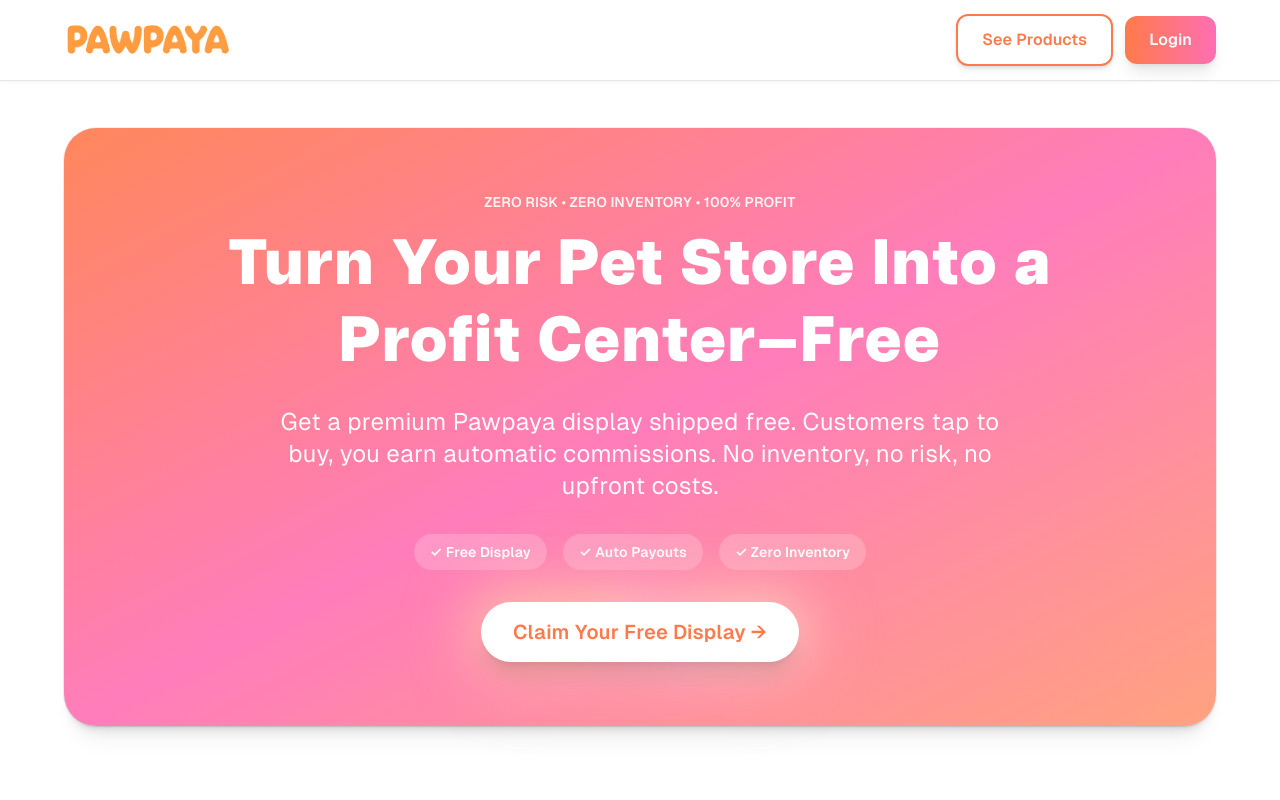
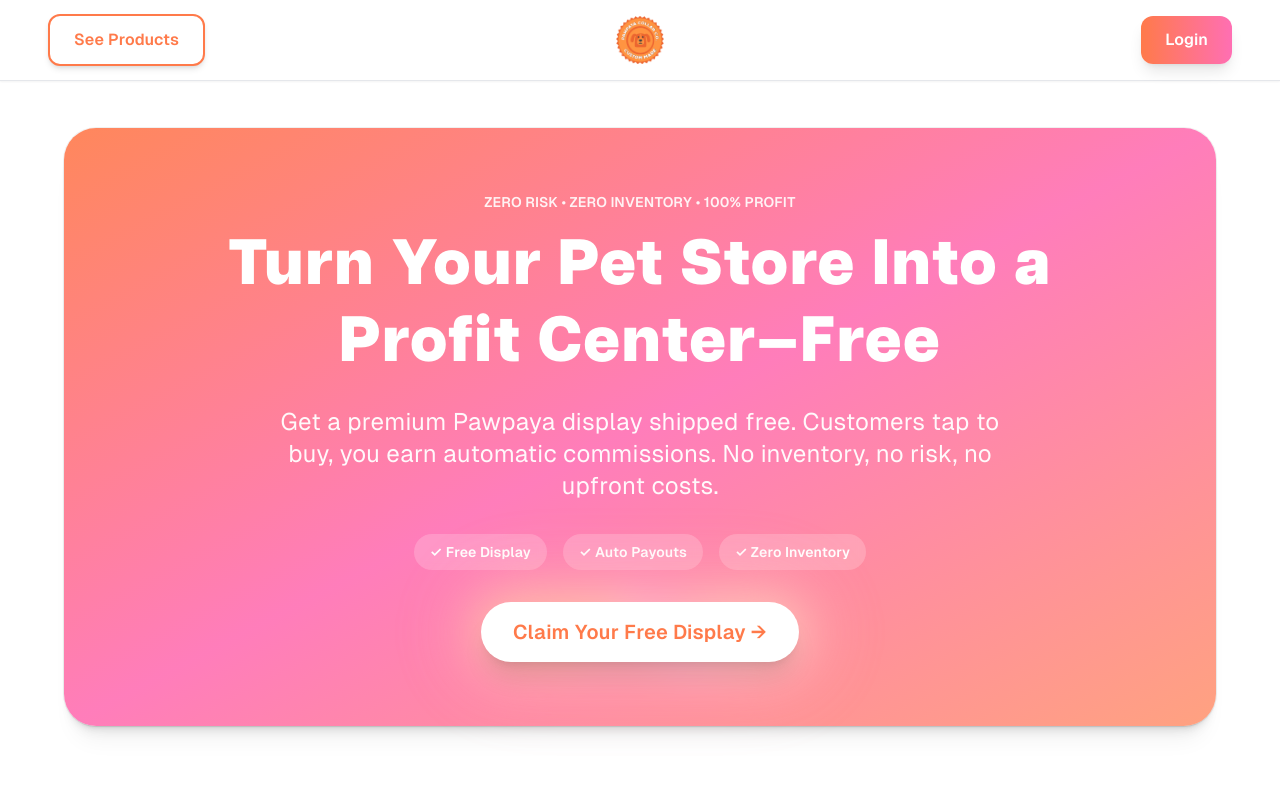
Before and after one commit to pawpayaco/tapify-marketplace, a Next.js app: page / in a window 1280 px wide. Shown: the top 800 px of the page. Built offline with nearby package versions, Linux system fonts and the light colour scheme; no server answers.

Commit message:
Sync latest UID and Priority Display fixes

```diff
--- a/components/navbar.js
+++ b/components/navbar.js
@@ -7,48 +7,50 @@
 
   return (
     <nav className="fixed top-0 left-0 right-0 z-50 border-b border-gray-200 shadow-sm bg-white">
-      <div className="max-w-[1800px] mx-auto px-8 sm:px-12 lg:px-16">
-        <div className="flex justify-between items-center h-20">
-          {/* Logo/Brand */}
-          <div className="flex-shrink-0">
-            <Link href="/" className="flex items-center hover:scale-105 transition-all duration-300 group">
+      <div className="max-w-[1800px] mx-auto px-4 sm:px-8 lg:px-12">
+        <div className="flex justify-between items-center h-16 sm:h-20">
+          {/* Left: See Products Button */}
+          <div className="flex-1 flex justify-start">
+            <Link
+              href="https://pawpayaco.com/products/diy-builder-kit-copy"
+              target="_blank"
+              rel="noopener noreferrer"
+              className="px-3 sm:px-6 py-2 sm:py-3 font-bold text-xs sm:text-base text-[#ff7a4a] bg-white border-2 border-[#ff7a4a] rounded-xl hover:bg-gradient-to-r hover:from-[#ff7a4a] hover:to-[#ff6fb3] hover:text-white hover:border-transparent shadow-md hover:shadow-lg transition-all hover:scale-105 whitespace-nowrap"
+            >
+              <span className="hidden sm:inline">See Products</span>
+              <span className="sm:hidden">Products</span>
+            </Link>
+          </div>
+
+          {/* Center: Logo */}
+          <div className="flex-shrink-0 absolute left-1/2 transform -translate-x-1/2">
+            <Link href="/" className="flex items-center hover:scale-105 transition-all duration-300">
               <div className="relative">
                 <Image
-                  src="/tapify-logo.png"
-                  alt="Tapify"
-                  width={128}
-                  height={36}
-                  className="h-[36px] w-auto transition-all"
+                  src="/pawpaya-logo-circle.png"
+                  alt="Pawpaya Collar Co."
+                  width={48}
+                  height={48}
+                  className="h-10 w-10 sm:h-12 sm:w-12 transition-all"
                   priority
                 />
               </div>
             </Link>
           </div>
 
-          {/* Desktop Navigation & Auth */}
-          <div className="flex items-center gap-2 sm:gap-3">
-            {/* See Products Button - Always visible */}
-            <Link
-              href="https://pawpayaco.com/products/diy-builder-kit-copy"
-              target="_blank"
-              rel="noopener noreferrer"
-              className="px-3 sm:px-6 py-2 sm:py-3 font-bold text-sm sm:text-base text-[#ff7a4a] bg-white border-2 border-[#ff7a4a] rounded-xl hover:bg-gradient-to-r hover:from-[#ff7a4a] hover:to-[#ff6fb3] hover:text-white hover:border-transparent shadow-md hover:shadow-lg transition-all hover:scale-105 whitespace-nowrap"
-            >
-              <span className="hidden sm:inline">See Products</span>
-              <span className="sm:hidden">Products</span>
-            </Link>
-
+          {/* Right: Dashboard/Login Button */}
+          <div className="flex-1 flex justify-end">
             {user ? (
               <Link
                 href="/onboard/dashboard"
-                className="px-3 sm:px-6 py-2 sm:py-3 font-bold text-sm sm:text-base text-white bg-gradient-to-r from-[#ff7a4a] to-[#ff6fb3] rounded-xl shadow-lg hover:shadow-xl transition-all hover:scale-105 whitespace-nowrap"
+                className="px-3 sm:px-6 py-2 sm:py-3 font-bold text-xs sm:text-base text-white bg-gradient-to-r from-[#ff7a4a] to-[#ff6fb3] rounded-xl shadow-lg hover:shadow-xl transition-all hover:scale-105 whitespace-nowrap"
               >
                 Dashboard
               </Link>
             ) : (
               <Link
                 href="/login"
-                className="px-3 sm:px-6 py-2 sm:py-3 font-bold text-sm sm:text-base text-white bg-gradient-to-r from-[#ff7a4a] to-[#ff6fb3] rounded-xl shadow-lg hover:shadow-xl transition-all hover:scale-105 whitespace-nowrap"
+                className="px-3 sm:px-6 py-2 sm:py-3 font-bold text-xs sm:text-base text-white bg-gradient-to-r from-[#ff7a4a] to-[#ff6fb3] rounded-xl shadow-lg hover:shadow-xl transition-all hover:scale-105 whitespace-nowrap"
               >
                 Login
               </Link>
```
Also changed, not shown: public/pawpaya-logo-circle.png (added).
